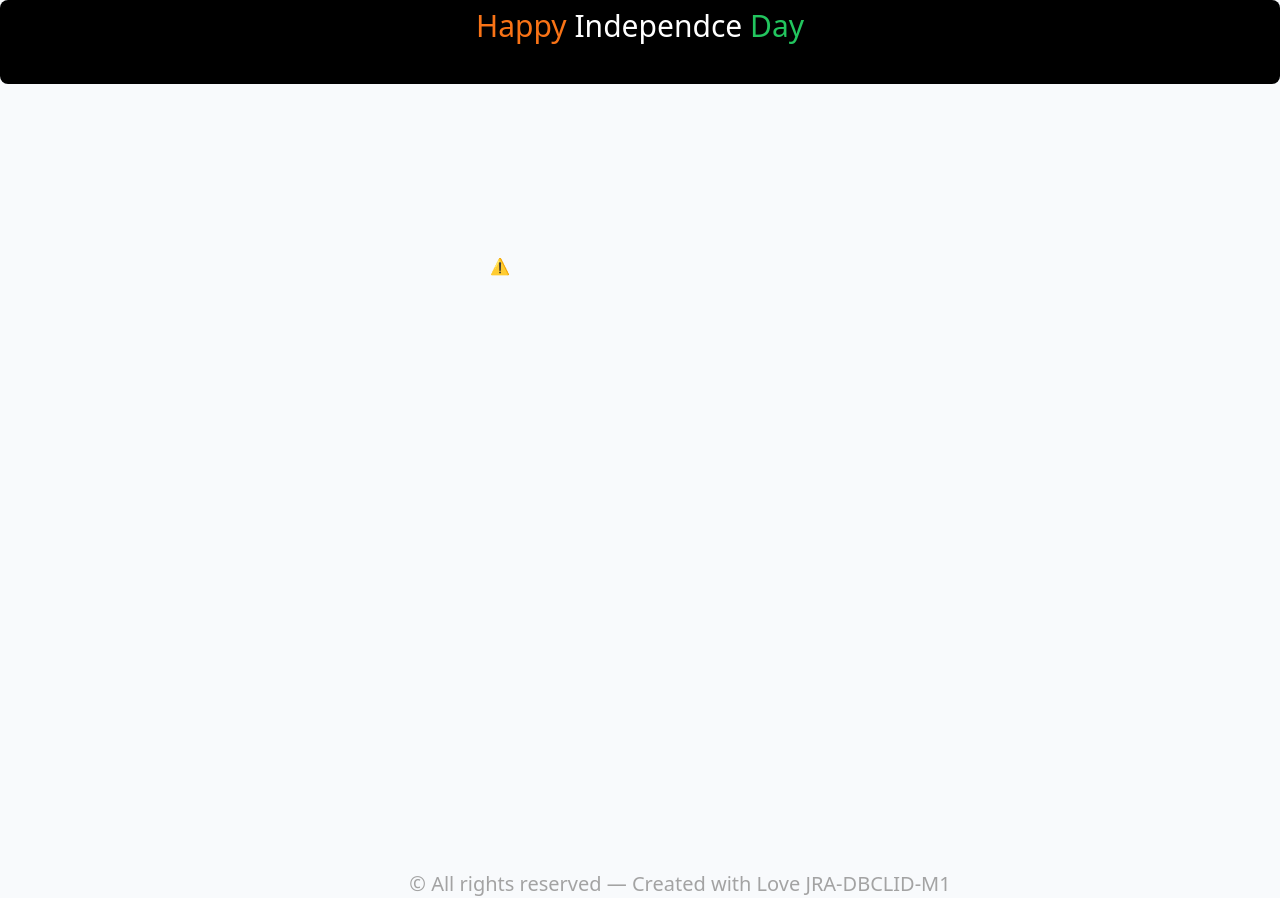
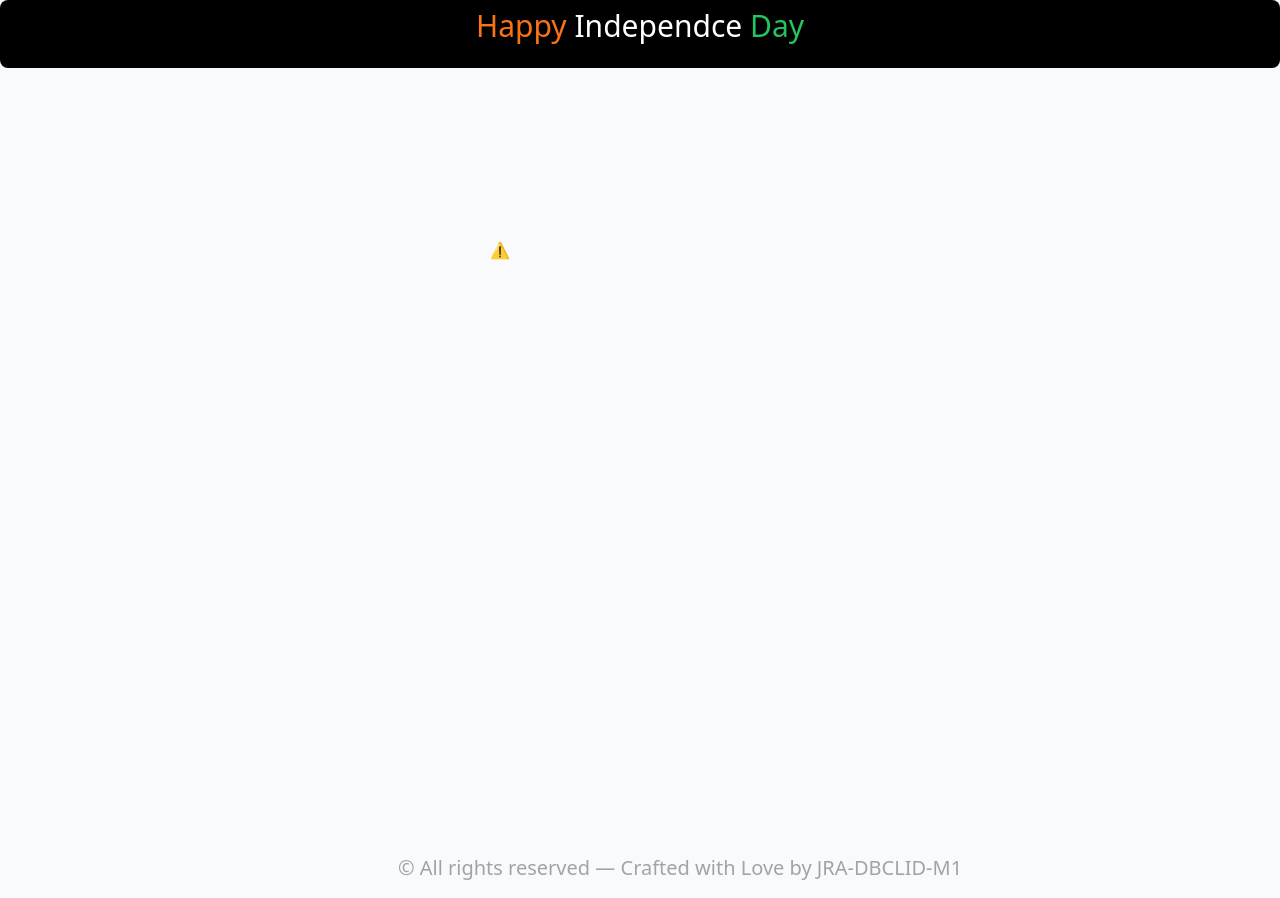
Before and after one commit to prthings/india-flag, a plain HTML site: page index.html in a window 1280 px wide. Shown: the top 898 px of the page. Drawn offline with nearby package versions, Linux system fonts and the light colour scheme; no server answers.

Commit message:
Update index.html

```diff
--- a/index.html
+++ b/index.html
@@ -4,17 +4,31 @@
   <title>Happy Independce Day</title>
   <meta charset="UTF-8">
   <meta name="viewport" content="width=device-width, initial-scale=1.0">
+  <meta name ="title" content ="Happy Independece Day"/>
+<meta name ="description" content ="Welcome To IgnitePro and Crafted By JRA-DBCLID-M1 Lets join the event of Independce day. "/>
+<meta name ="copyright" content ="JRA-DBCLID-M1"/>
+<meta name ="keywords" content ="Happy independce day, august 15th, freedom day,Indpendence day"/>
+<meta property ="og:type" content ="website"/>
+<meta property ="og:url" content ="https://flag.ignitepro.xyz"/>
+<meta property ="og:title" content ="Happy Independece Day"/>
+<meta property ="og:description" content ="Welcome To IgnitePro and Crafted By JRA-DBCLID-M1 Lets join the event of Independce day. "/>
+<meta property ="og:image" content ="http://res.cloudinary.com/dpu5ywrox/image/upload/v1692073544/ta9xwwndpygkatrge3x2.jpg"/>
+<meta property ="twitter:card" content ="summary_large_image"/>
+<meta property ="twitter:url" content ="https://flag.ignitepro.xyz"/>
+<meta property ="twitter:title" content ="Happy Independece Day"/>
+<meta property ="twitter:description" content ="Welcome To IgnitePro and Crafted By JRA-DBCLID-M1 Lets join the event of Independce day. "/>
+<meta property ="twitter:image" content ="http://res.cloudinary.com/dpu5ywrox/image/upload/v1692073544/ta9xwwndpygkatrge3x2.jpg"/>
   <script src="https://cdn.tailwindcss.com"></script>
   <script src="./index.js"></script>
 </head>
 <body class="bg-slate-50 w-screen h-screen">
-  <div class="container"><h1 class="text-neutral-400 items-center sm:text-3xl pt-2 sm: text-base text-center bg-black rounded-lg p-10" ><span class="text-orange-500">Happy</span> <span class="text-white">Independce</span> <span class="text-green-500">Day</span></h1></div>
+  <div class="container"><h1 class="text-neutral-400 items-center sm:text-3xl pt-2 sm: text-base text-center bg-black rounded-lg p-6" ><span class="text-orange-500">Happy</span> <span class="text-white">Independce</span> <span class="text-green-500">Day</span></h1></div>
   <div class="flex justify-center pb-16 pt-10 sm:pb-16 sm:pt-8">
     <lottie-player src="https://lottie.host/ce491884-1bf0-47e8-86a8-de26efba8f37/u8jsyPN94M.json" background="#f8fafc" speed="1" style="width: 300px; height: 300px" loop autoplay direction="1" mode="normal"></lottie-player>
   </div>
   <marquee behavior="scroll" direction="right" scrollamounde="1">
     <lottie-player src="https://lottie.host/ffafd942-4191-4cdc-bfab-dcb19745305e/y3x8yMFwmk.json" background="#f8fafc" speed="1" style="width: 300px; height: 300px" loop autoplay direction="1" mode="normal"></lottie-player>
   </marquee>
-  <div class="container m-10"><div class="text-neutral-400 items-center sm:text-xl pt-5 m-15 sm:mt-16 text-base text-center">© All rights reserved — Created with Love JRA-DBCLID-M1</div></div>
+  <div class="container m-10"><div class="text-neutral-400 items-center sm:text-xl pt-5 m-15 sm:mt-16 text-base text-center">© All rights reserved — Crafted with Love by JRA-DBCLID-M1</div></div>
 </body>
 </html>
```
